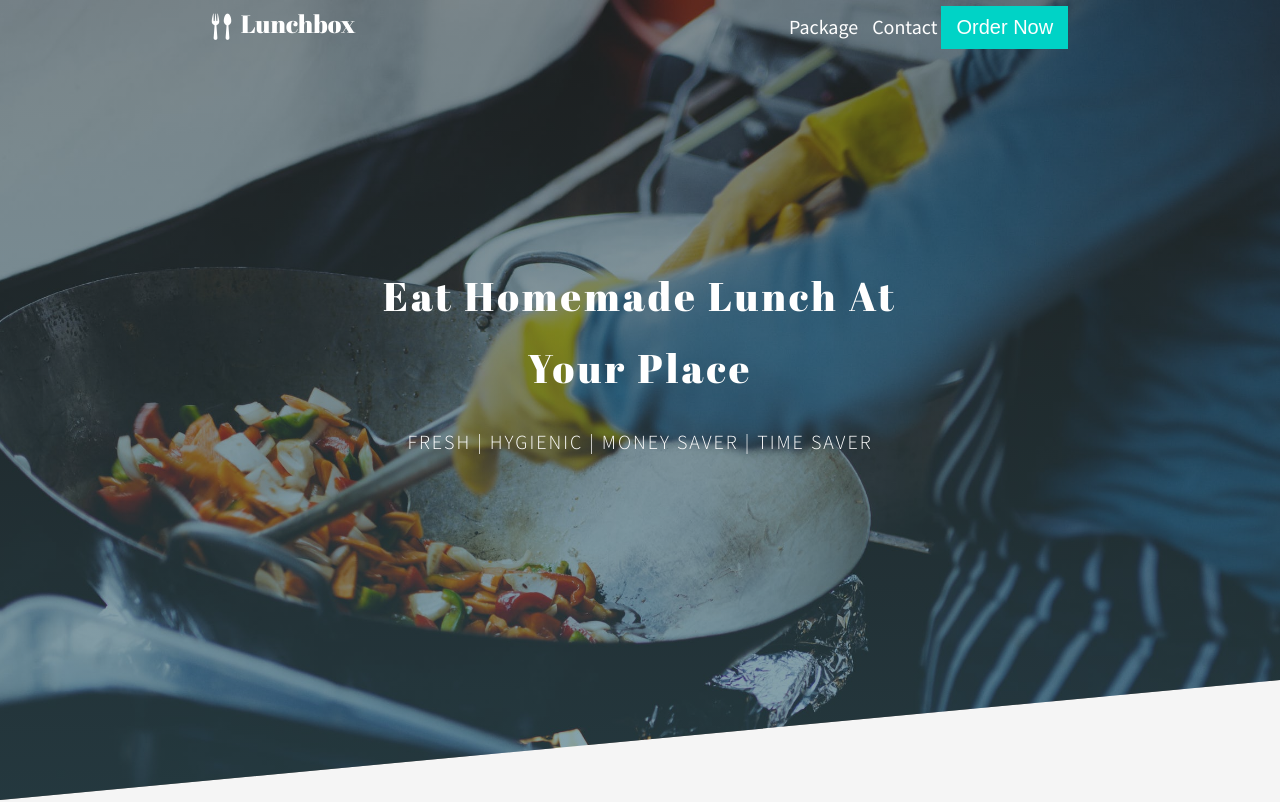
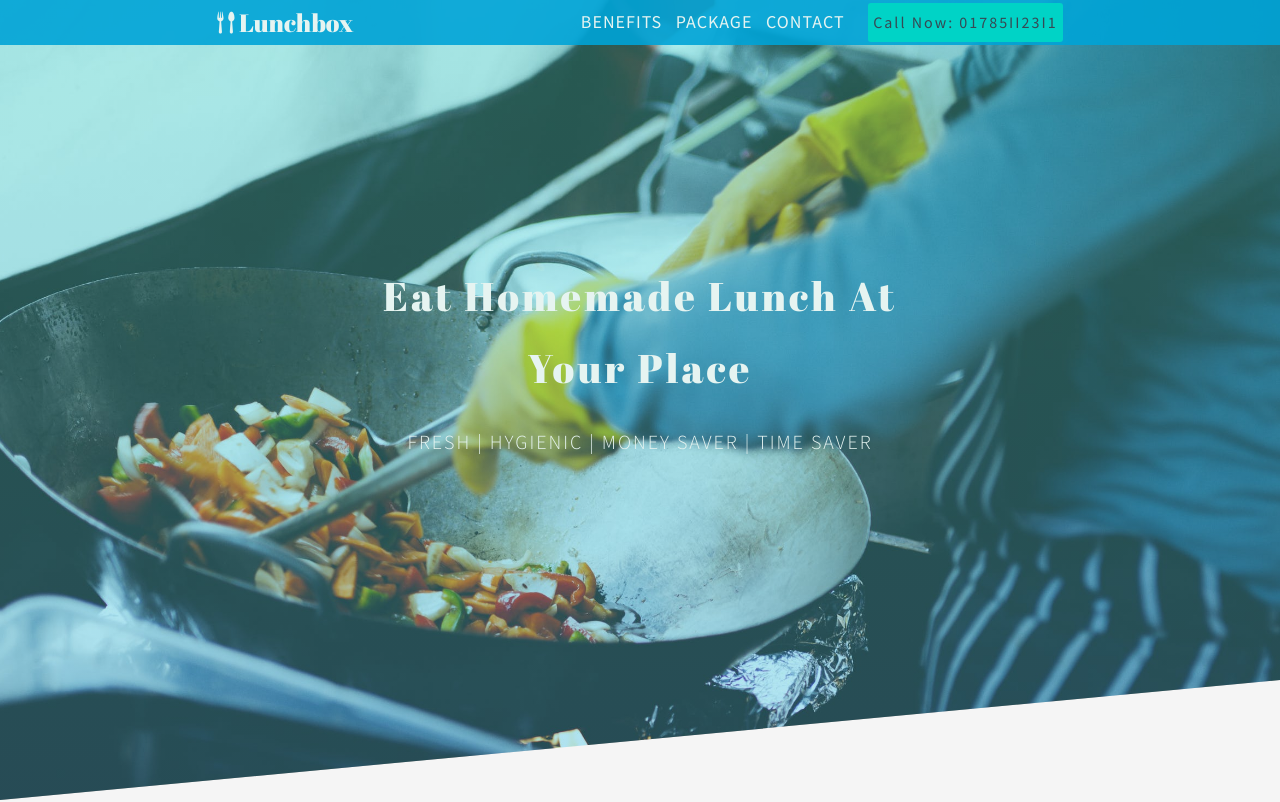
Before and after one commit to momitrahman/lunchbox, a plain HTML site: page index.html in a window 1280 px wide. Shown: the top 802 px of the page. Drawn offline with nearby package versions, Linux system fonts and the light colour scheme.

Commit message:
Fix header and home style

```diff
--- a/css/style.css
+++ b/css/style.css
@@ -52,7 +52,7 @@ body {
     left: 52%;
     transform: translateX(-50%);
     width: 5rem;
-    border-bottom: 2px solid #114b5f; }
+    border-bottom: 2px solid #00a4d6; }
   .title span:before {
     content: '';
     display: block;
@@ -61,41 +61,70 @@ body {
     left: 50%;
     transform: translateX(-60%);
     width: 5rem;
-    border-bottom: 2px solid #114b5f; }
+    border-bottom: 2px solid #00a4d6; }
+
+.header {
+  position: fixed;
+  top: 0;
+  left: 0;
+  z-index: 1;
+  width: 100%;
+  background-color: rgba(0, 164, 214, 0.9);
+  color: #e6f4f1; }
+  .header__title {
+    font-size: 2.5rem; }
+    .header__title a:link,
+    .header__title a:visited {
+      text-decoration: none;
+      color: #e6f4f1; }
+    .header__title > span {
+      margin-left: 5px;
+      font-weight: 300; }
+    .header__title > i {
+      font-size: calc(100% 0.3rem);
+      vertical-align: baseline;
+      display: inline-block; }
+  .header__navigation {
+    font-size: 1.8rem; }
+    .header__navigation li {
+      list-style: none;
+      display: inline-block; }
+    .header__navigation a:link,
+    .header__navigation a:visited {
+      text-decoration: none;
+      color: #e6f4f1;
+      display: inline-block;
+      margin-left: 1rem;
+      text-transform: uppercase;
+      letter-spacing: 1px;
+      transition: all 0.5s; }
+    .header__navigation li:hover a,
+    .header__navigation li:active a {
+      color: #00d3c6;
+      transform: translateY(-0.5rem) scale(0.9);
+      border-bottom: 3px solid #00d3c6; }
+    .header__navigation .call {
+      font-size: 1.6rem;
+      margin-left: 2rem;
+      background-color: #00d3c6;
+      color: #364954;
+      height: 100%;
+      border-radius: 3px;
+      padding: 5px;
+      letter-spacing: 2px;
+      transition: all 0.5s; }
+      .header__navigation .call:hover {
+        transform: scale(1.1); }
 
 .home {
-  background-image: linear-gradient(to top, rgba(17, 75, 95, 0.5), rgba(0, 23, 31, 0.5)), url("../../asset/image/hero.jpeg");
+  background-image: linear-gradient(to top, rgba(0, 164, 214, 0.3), rgba(0, 211, 198, 0.3)), url("../../asset/image/hero.jpeg");
   background-position: center;
   background-repeat: no-repeat;
   background-size: cover;
   clip-path: polygon(0 0, 100% 0, 100% 85%, 0 100%);
   height: 100vh;
   position: relative;
-  color: #ffffff; }
-
-.header {
-  justify-content: space-around;
-  font-size: 2.5rem; }
-  .header__title > span {
-    margin-left: 5px; }
-  .header__title > i {
-    font-size: calc(100% + 0.5rem);
-    vertical-align: middle;
-    display: inline-block; }
-  .header__navigation {
-    font-size: 2rem; }
-    .header__navigation li {
-      list-style: none;
-      display: inline-block; }
-    .header__navigation a:link,
-    .header__navigation a:visited {
-      text-decoration: none;
-      color: inherit;
-      display: inline-block;
-      margin-left: 1rem; }
-    .header__navigation button {
-      font-size: 2rem;
-      font-weight: 300; }
+  color: #e6f4f1; }
 
 .info {
   position: absolute;
@@ -127,7 +156,7 @@ body {
       .works__steps .works-step--logo i {
         display: block;
         font-size: 6rem;
-        color: #114b5f; }
+        color: #00a4d6; }
       .works__steps .works-step--logo span {
         display: block;
         position: absolute;
@@ -145,7 +174,7 @@ body {
         vertical-align: middle; }
 
 .feature-box {
-  background: linear-gradient(to top, rgba(17, 75, 95, 0.2), rgba(0, 23, 31, 0.2));
+  background: linear-gradient(to top, rgba(0, 164, 214, 0.2), rgba(0, 211, 198, 0.2));
   transform: rotate(-5deg) skew(-5deg);
   padding: 5rem;
   margin: 5rem 0; }
@@ -181,8 +210,8 @@ body {
   .package-item__title {
     font-size: 3rem;
     font-weight: 300;
-    color: #ffffff;
-    background-color: #247ba0;
+    color: #e6f4f1;
+    background-color: #00d3c6;
     clip-path: polygon(0 0, 100% 0, 100% 80%, 0 100%); }
     .package-item__title > span {
       font-size: 2rem; }
@@ -197,9 +226,9 @@ body {
   .package-item__order {
     font-size: 2rem;
     font-weight: 300;
-    color: #ffffff;
+    color: #e6f4f1;
     width: 100%;
-    background-color: #247ba0;
+    background-color: #00d3c6;
     clip-path: polygon(0 20%, 100% 0, 100% 100%, 0% 100%); }
 
 .contact-box {
@@ -223,27 +252,27 @@ body {
       padding: 1rem;
       margin-bottom: 1rem;
       border-radius: 5px;
-      border-bottom: 2px solid #00171f;
+      border-bottom: 2px solid #00d3c6;
       width: 50vh; }
       .contact-info__form input:focus,
       .contact-info__form textarea:focus,
       .contact-info__form button:focus {
         outline: none;
         border: none;
-        outline: 2px solid #00171f; }
+        outline: 2px solid #00d3c6; }
         .contact-info__form input:focus:invalid,
         .contact-info__form textarea:focus:invalid,
         .contact-info__form button:focus:invalid {
           outline: 2px solid orangered; }
     .contact-info__form button {
       border: none;
-      background: #114b5f; }
+      background: #00a4d6; }
   .contact-info__address {
     text-align: left;
     font-size: 2rem; }
     .contact-info__address i {
       margin-right: 5px;
-      color: #114b5f; }
+      color: #00a4d6; }
     .contact-info__address--title {
       font-size: 2rem;
       font-weight: 700; }
--- a/index.html
+++ b/index.html
@@ -13,28 +13,36 @@
 </head>
 
 <body>
-  <!-- HOME start -->
 
-  <div class="home">
+  <!-- HEADER start -->
   <header class="header">
     <div class="header__title">
       <i class="ion-fork"></i>
       <i class="ion-spoon"></i>
+      <a href="/">
         <span>Lunchbox</span>
+      </a>
     </div>
 
     <nav class="header__navigation">
       <li>
-          <a href="#">Package</a>
+        <a href="#benefits">Benefits</a>
       </li>
       <li>
-          <a href="#">Contact</a>
+        <a href="#package-list">Package</a>
       </li>
-        <button class="btn btn-p">Order Now</button>
+      <li>
+        <a href="#contact-form">Contact</a>
+      </li>
+      <li class="call">Call Now:
+        <span>01785II23I1</span>
+      </li>
     </nav>
   </header>
+  <!-- HEADER end -->
 
-
+  <!-- HOME start -->
+  <div class="home">
     <div class="info">
       <h1 class="info__title">
         <span>Eat Homemade Lunch At Your Place</span>
@@ -42,7 +50,6 @@
       <p class="info__subtitle">fresh | hygienic | money saver | time saver </p>
     </div>
   </div>
-
   <!-- HOME End -->
 
   <!-- WORKS Start -->
@@ -90,7 +97,7 @@
 
   <!-- FEATURE start -->
 
-  <div class="feature-box">
+  <div class="feature-box" id="benefits">
     <div class="feature">
       <div class="feature-title title">
         Why You Choose Us?
@@ -146,7 +153,7 @@
 
   <!-- PACKAGE start -->
 
-  <div class="package">
+  <div class="package" id="package-list">
     <div class="title">Choose a package
       <span></span>
     </div>
@@ -219,7 +226,7 @@
 
   <!-- CONTACT start -->
 
-  <div class="contact-box">
+  <div class="contact-box" id="contact-form">
     <div class="contact">
       <div class="title">Contact With Us
         <span></span>
--- a/sass/base/_variables.scss
+++ b/sass/base/_variables.scss
@@ -1,8 +1,8 @@
-$color-p: #114b5f;
-$color-s: #00171f;
+$color-p: #00a4d6;
+$color-s: #00d3c6;
 $font-color-p: #364954;
-$font-color-s: #ffffff;
-$bg-color-p: #114b5f;
-$bg-color-s: #247ba0;
-$border-color-p: #114b5f;
-$border-color-s: #247ba0;
+$font-color-s: #e6f4f1;
+$bg-color-p: #00a4d6;
+$bg-color-s: #00d3c6;
+$border-color-p: #00a4d6;
+$border-color-s: #00d3c6;
--- /dev/null
+++ b/sass/layout/_header.scss
@@ -0,0 +1,74 @@
+.header {
+  @extend %flex;
+  position: fixed;
+  top: 0;
+  left: 0;
+  z-index: 1;
+  width: 100%;
+  background-color: rgba($bg-color-p, 0.9);
+  color: $font-color-s;
+
+  &__title {
+    @extend %d-font;
+    font-size: 2.5rem;
+
+    & a:link,
+    & a:visited {
+      text-decoration: none;
+      color: $font-color-s;
+    }
+
+    & > span {
+      margin-left: 5px;
+      font-weight: 300;
+    }
+    & > i {
+      font-size: calc(100% 0.3rem);
+      vertical-align: baseline;
+      display: inline-block;
+    }
+  }
+
+  &__navigation {
+    font-size: 1.8rem;
+    & li {
+      list-style: none;
+      display: inline-block;
+    }
+
+    & a:link,
+    & a:visited {
+      text-decoration: none;
+      color: $font-color-s;
+      display: inline-block;
+      margin-left: 1rem;
+      text-transform: uppercase;
+      letter-spacing: 1px;
+      transition: all 0.5s;
+    }
+    & li:hover,
+    & li:active {
+      & a {
+        color: $color-s;
+        transform: translateY(-0.5rem) scale(0.9);
+        border-bottom: 3px solid $color-s;
+      }
+    }
+
+    .call {
+      font-size: 1.6rem;
+      margin-left: 2rem;
+      background-color: $color-s;
+      color: $font-color-p;
+      height: 100%;
+      border-radius: 3px;
+      padding: 5px;
+      letter-spacing: 2px;
+      transition: all 0.5s;
+
+      &:hover {
+        transform: scale(1.1);
+      }
+    }
+  }
+}
--- a/sass/layout/_home.scss
+++ b/sass/layout/_home.scss
@@ -1,8 +1,8 @@
 .home {
   background-image: linear-gradient(
       to top,
-      rgba($color-p, 0.5),
-      rgba($color-s, 0.5)
+      rgba($color-p, 0.3),
+      rgba($color-s, 0.3)
     ),
     url('../../asset/image/hero.jpeg');
   background-position: center;
@@ -12,46 +12,6 @@
   height: 100vh;
   position: relative;
   color: $font-color-s;
-}
-
-.header {
-  @extend %flex;
-  justify-content: space-around;
-  font-size: 2.5rem;
-
-  &__title {
-    @extend %d-font;
-
-    & > span {
-      margin-left: 5px;
-    }
-    & > i {
-      font-size: calc(100% + 0.5rem);
-      vertical-align: middle;
-      display: inline-block;
-    }
-  }
-
-  &__navigation {
-    font-size: 2rem;
-
-    & li {
-      list-style: none;
-      display: inline-block;
-    }
-    & a:link,
-    & a:visited {
-      text-decoration: none;
-      color: inherit;
-      display: inline-block;
-      margin-left: 1rem;
-    }
-
-    & button {
-      font-size: 2rem;
-      font-weight: 300;
-    }
-  }
 }
 
 .info {
--- a/sass/main.scss
+++ b/sass/main.scss
@@ -6,6 +6,7 @@
 @import './components/button';
 @import './components/title';
 
+@import './layout/header';
 @import './layout/home';
 @import './layout/works';
 @import './layout/feature';
```
Lines whose indentation alone changed are shown as unchanged.
